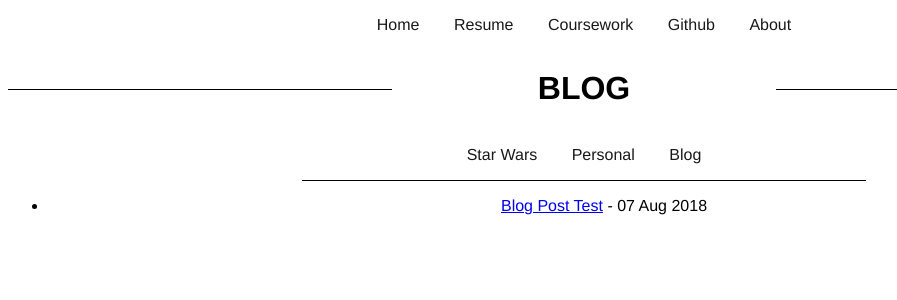
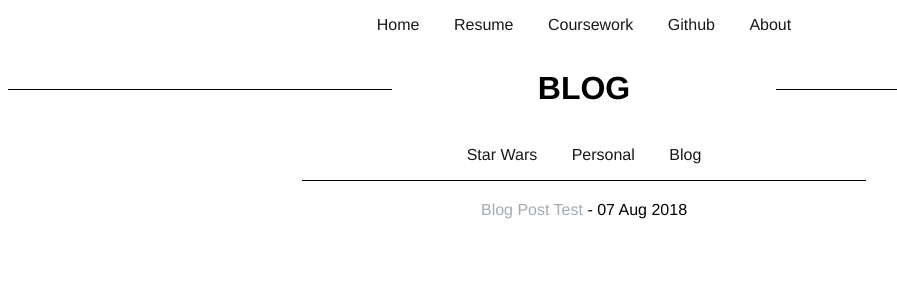
Before and after one commit to declansullivan/static-html-site, a Jekyll site: the page built from about/blog/index.html, in a window 1280 px wide. Shown: the top 300 px of the page, without its empty margins (56-953 px from the left). Built offline with Jekyll 4.4.1, drawn with Linux system fonts in a browser that asks for light colours.

Commit message:
Update main.css

```diff
--- a/css/main.css
+++ b/css/main.css
@@ -76,7 +76,12 @@ body {
 }
 
 .about a {
+  color: #A3ABB0;
   text-decoration: none;
+}
+
+.about a:hover {
+  color: #525658;
 }
 
 /* Resume / Coursework CSS */
@@ -149,6 +154,21 @@ body {
 }
 
 /* Blog CSS */
+
+.postlist {
+  list-style-type: none;
+  margin: 0;
+  padding: 20px 0 0 0;
+}
+
+.postlist a {
+  color: #A3ABB0;
+  text-decoration: none;
+}
+
+.postlist a:hover {
+  color: #525658;
+}
 
 .post {
   position: relative;
```
